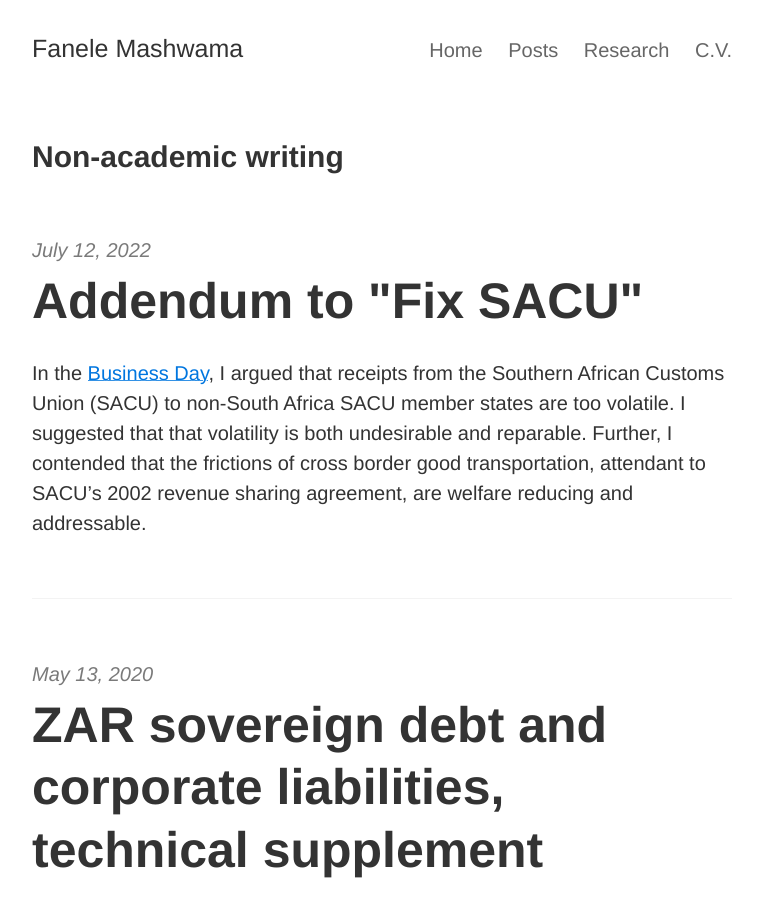
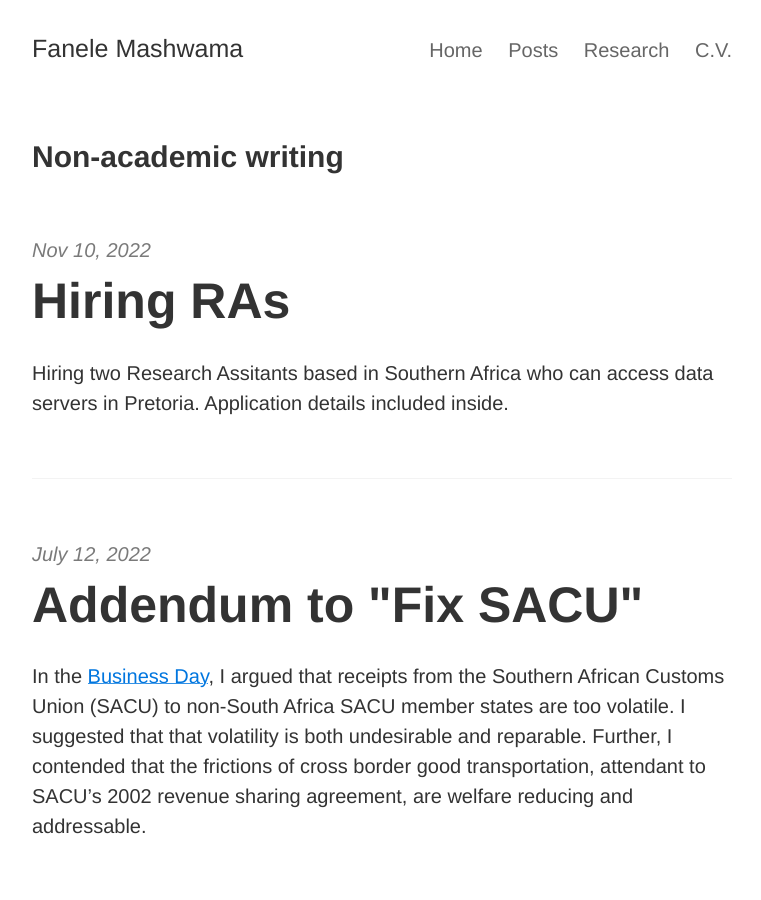
Before and after one commit to fmashwama/fmashwama.github.io, a Jekyll site: the page posts/index.html, which Jekyll copies as it is, in a window 1280 px wide and 900 px high. Shown: the whole window, without its empty margins (258-1019 px from the left). Built offline with Jekyll 4.4.1, drawn with Linux system fonts in a browser that asks for light colours.

Commit message:
Update index.html

```diff
--- a/posts/index.html
+++ b/posts/index.html
@@ -153,6 +153,20 @@
     <div class="posts">
 
 	<div class="post py3">
+          <p class="post-meta">Nov 10, 2022</p>
+
+           <a href="/posts/Hiring RAs" class="post-link"><h3 class="h1 post-title">Hiring RAs</h3></a>
+          <span class="post-summary">
+
+              <p>Hiring two Research Assitants based in Southern Africa who can access data servers in Pretoria. Application details included inside.</p>
+
+          </span>
+        </div>
+
+
+    <div class="posts">
+
+	<div class="post py3">
           <p class="post-meta">July 12, 2022</p>
 
            <a href="/posts/2022-07-12-fixsacu" class="post-link"><h3 class="h1 post-title">Addendum to "Fix SACU"</h3></a>
```
